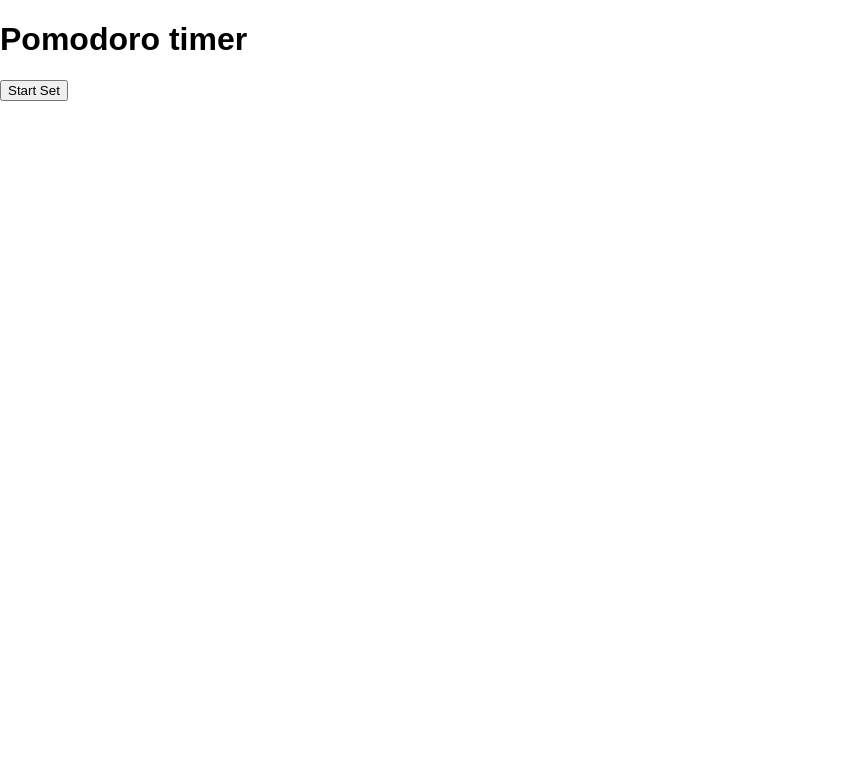
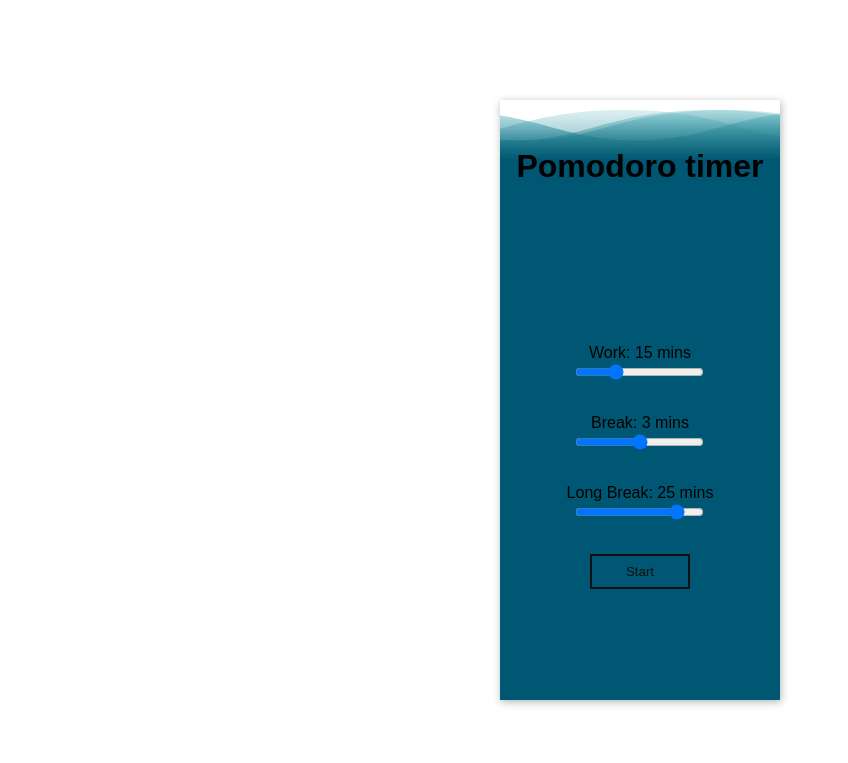
Before and after one commit to OnlinePseudonym/react_pomodoro_clock, a React app: page / in a window 1280 px wide. Shown: the whole page, without its empty margins (0-848 px from the left). Built offline with nearby package versions, Linux system fonts and the light colour scheme.

Commit message:
begin styling

```diff
--- a/public/index.html
+++ b/public/index.html
@@ -11,6 +11,6 @@
     <noscript>
       You need to enable JavaScript to run this app.
     </noscript>
-    <div id="root"></div>
+    <div id="root" class="root"></div>
   </body>
 </html>
--- a/src/components/app.js
+++ b/src/components/app.js
@@ -1,5 +1,6 @@
 import React, { Component } from 'react';
 import Timer from './timer';
+import Controls from './controls';
 
 class App extends Component {
     constructor(props) {
@@ -9,13 +10,27 @@ class App extends Component {
             completedPomodoros: 0,
             isActive: false,
             isWork: true,
-            work: .25,
-            shortBreak: .1,
-            longBreak: .5,
+            workDuration: 15,
+            shortBreakDuration: 3,
+            longBreakDuration: 25,
         }
 
         this.progressTimer = this.progressTimer.bind(this);
         this.handleRestart = this.handleRestart.bind(this);
+        this.setWork = this.setWork.bind(this);
+        this.setShortBreak = this.setShortBreak.bind(this);
+        this.setLongBreak = this.setLongBreak.bind(this);
+        this.startTimer = this.startTimer.bind(this);
+    }
+
+    setWork(e) {
+        this.setState({ workDuration: parseInt(e.target.value)});
+    }
+    setShortBreak(e) {
+        this.setState({ shortBreakDuration: parseInt(e.target.value)});
+    }
+    setLongBreak(e) {
+        this.setState({ longBreakDuration: parseInt(e.target.value)});
     }
 
     handleRestart() {
@@ -23,6 +38,12 @@ class App extends Component {
             completedPomodoros: 0,
             isActive: false,
             isWork: true,
+        })
+    }
+
+    startTimer() {
+        this.setState({
+            isActive: true,
         })
     }
 
@@ -48,18 +69,41 @@ class App extends Component {
     render() {
         return (
 
-            <div>
+            <div className="app">
+                <div className="sky">
+                    <div className="waves">
+                        <div className="wave wave-1" />
+                        <div className="wave wave-2" />
+                        <div className="wave wave-3" />
+                        <div className="wave wave-4" />
+                    </div>
+                </div>
                 <h1>Pomodoro timer</h1>
                 {this.state.isActive && <Timer
                     progressTimer={this.progressTimer}
                     completedPomodoros={this.state.completedPomodoros}
                     isWork={this.state.isWork}
-                    seconds={this.state.isWork ? this.state.work * 60 :
-                                                 this.state.completedPomodoros < 4 ? this.state.shortBreak * 60 :
-                                                                           this.state.longBreak * 60} />
+                    seconds={this.state.isWork ? this.state.workDuration * 60 :
+                                                 this.state.completedPomodoros < 4 ? this.state.shortBreakDuration * 60 :
+                                                                           this.state.longBreakDuration * 60} />
                     }
-                {(this.state.completedPomodoros === 0 && !this.state.isActive) && <button onClick={() => {this.setState({isActive:true})}}>Start Set</button> }
-                {(this.state.completedPomodoros >= 4 && !this.state.isActive) && <button onClick={this.handleRestart}>Start New Pomodoro Set</button> }
+                {(this.state.completedPomodoros === 0 && !this.state.isActive) && (
+                    <Controls
+                        setWork={this.setWork}
+                        setShortBreak={this.setShortBreak}
+                        setLongBreak={this.setLongBreak}
+                        workDuration={this.state.workDuration}
+                        shortBreakDuration={this.state.shortBreakDuration}
+                        longBreakDuration={this.state.longBreakDuration}
+                        startTimer={this.startTimer}
+                    />
+                )}
+                {(this.state.completedPomodoros >= 4 && !this.state.isActive) && (
+                    <div>
+                        <div>Completed</div>
+                        <button className="btn" onClick={this.handleRestart}>Start New Pomodoro Set</button>
+                    </div>
+                )}
             </div>
         )
     }
--- /dev/null
+++ b/src/components/controls.js
@@ -0,0 +1,20 @@
+import React from 'react';
+
+const Controls = (props) => {
+    return (
+        <div className="controls">
+            <label className="slider-label">Work: {props.workDuration} {props.workDuration === 1 ? 'min' : 'mins'}
+                <input className="slider" type="range" min="1" max="50" step="1" defaultValue={props.workDuration} onChange={props.setWork} />
+            </label>
+            <label className="slider-label">Break: {props.shortBreakDuration} {props.shortBreakDuration === 1 ? 'min' : 'mins'}
+                <input className="slider" type="range" min="1" max="5" step="1" defaultValue={props.shortBreakDuration} onChange={props.setShortBreak} />
+            </label>
+            <label className="slider-label">Long Break: {props.longBreakDuration} {props.longBreakDuration === 1 ? 'min' : 'mins'}
+                <input className="slider" type="range" min="1" max="30" step="1" defaultValue={props.longBreakDuration} onChange={props.setLongBreak} />
+            </label>
+            <button className="btn" onClick={props.startTimer}>Start</button>
+        </div>
+    )
+}
+
+export default Controls
--- a/src/components/timer.js
+++ b/src/components/timer.js
@@ -53,8 +53,10 @@ class Timer extends Component {
             <div className="timer">
                 <div className="display">{`${minutes}:${seconds}`}</div>
                 <Progress completedPomodoros={this.props.completedPomodoros} isWork={this.props.isWork}  />
-                <button onClick={this.handlePause}>{this.state.isPaused ? 'Resume' : 'Pause'}</button>
-                <button>Reset Pomodoro</button>
+                <div>
+                    <button className="btn" onClick={this.handlePause}>{this.state.isPaused ? 'Resume' : 'Pause'}</button>
+                    <button className="btn">Reset</button>
+                </div>
             </div>
         )
     }
--- a/src/index.css
+++ b/src/index.css
@@ -11,6 +11,116 @@ body {
   font-family: sans-serif;
 }
 
+/** Background **/
+.root {
+  height: 100vh;
+  display: grid;
+  justify-content: center;
+  align-content: center;
+}
+
+/** Main container **/
+.app {
+  max-height: 100vh;
+  height: 600px;
+  box-shadow: 1px 2px 8px rgba(0,0,0,0.3);
+  display: grid;
+  justify-items: center;
+  grid-template-rows: auto 1fr;
+  grid-template-columns: 1fr;
+  align-items: center;
+  overflow: hidden;
+}
+
+h1 {
+  margin: 3rem 1rem;
+  grid-row: 1;
+  grid-column: 1;
+  z-index: 9;
+}
+
+/** Waves **/
+.sky {
+  grid-row: 1 / -1;
+  grid-column: 1 / -1;
+  width: 100%;
+  height: 100%;
+}
+
+.waves {
+  width: 100%;
+  height: 100%;
+  position: relative;
+  background: #005773;
+  z-index: -1;
+  margin-top: 60px;
+}
+
+.wave {
+  position: absolute;
+  background: url(./images/wave.svg) repeat-x;
+  background-size: contain;
+  top: -50px;
+  height: 50px;
+  width: 1600px;
+  animation: wave 8s linear infinite;
+  margin-left: -1rem;
+}
+.wave-2 {
+  left: -90px;
+  opacity: .8;
+  animation: wave 7s linear infinite;
+}
+.wave-3 {
+  left: -60px;
+  opacity: .6;
+  animation: wave 5s linear infinite;
+}
+.wave-4 {
+  left: -30px;
+  opacity: .8;
+  animation: wave 6s linear infinite;
+
+}
+
+/** Sliders **/
+.controls {
+  height: 100%;
+  display: grid;
+  align-content: center;
+  justify-items: center;
+  grid-row: 2;
+  grid-column: 1;
+}
+
+.slider-label{
+  display: grid;
+  justify-items: center;
+  margin-bottom: 2rem;
+}
+
+/** Timer **/
+
+.timer {
+  height: 100%;
+  width: 100%;
+  display: grid;
+  grid-template-rows: 1fr 2fr 1fr;
+  justify-items: center;
+}
+
+.display {
+  font-size: 4rem;
+}
+
+/** Progress tracker **/
+
+ul {
+  padding: 0;
+  margin: 0;
+  list-style-type: none;
+}
+
 .active {
   color: green;
 }
@@ -19,3 +129,22 @@ body {
   color: grey;
   text-decoration: line-through;
 }
+
+/** Buttons **/
+
+.btn {
+  background: none;
+  border: 2px solid #111;
+  color: #111;
+  padding: .5rem 1rem;
+  width: 100px;
+}
+
+@keyframes wave {
+  0% {
+    transform: translateX(0);
+  }
+  100% {
+    transform: translateX(-400px);
+  }
+}
```
Also changed, not shown: src/components/waves.js (added), src/images/wave.svg (added).
